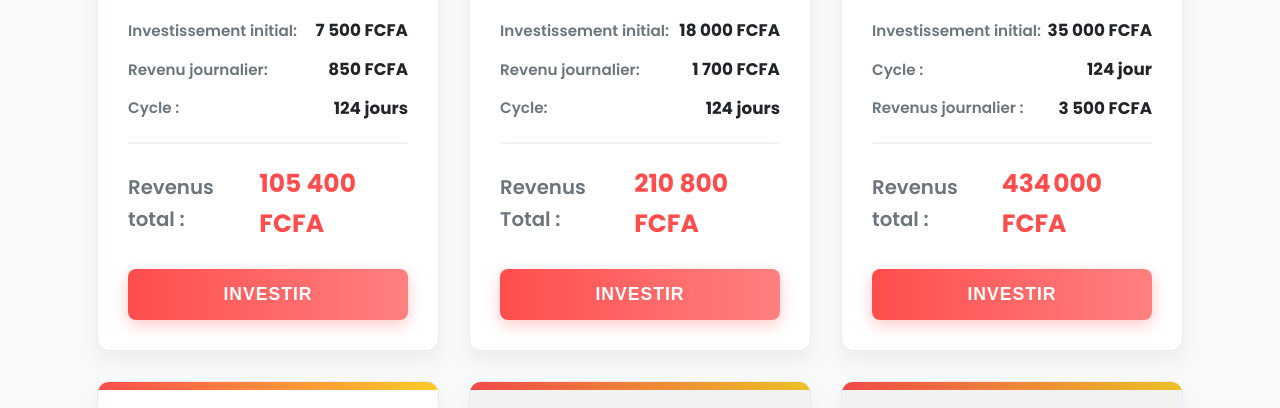
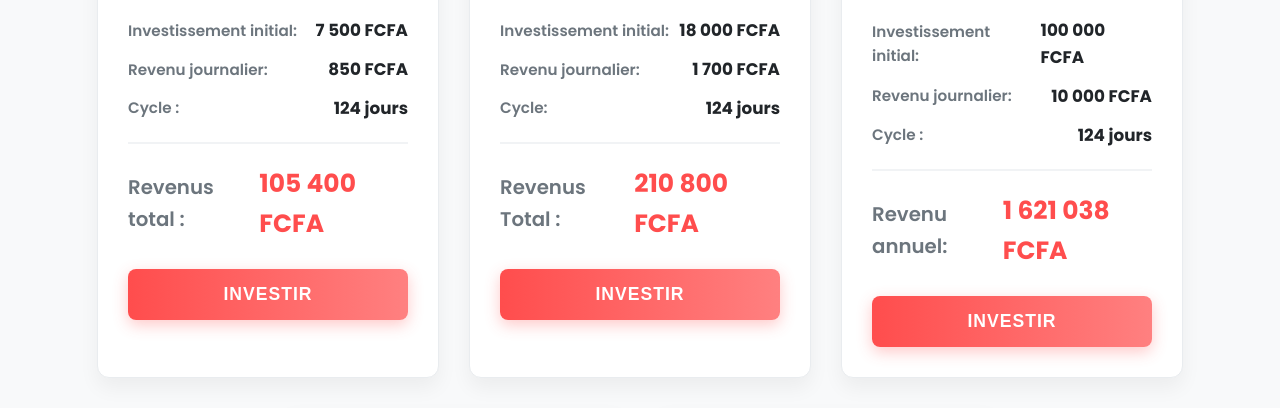
Before and after one commit to Site462/Sprite-Coke, a plain HTML site: page investi.html in a window 1280 px wide. Shown: the part 271-679 px from the top of the page. Drawn offline with Linux system fonts and the light colour scheme.

Commit message:
Update investi.html

```diff
--- a/investi.html
+++ b/investi.html
@@ -303,7 +303,7 @@
         </div>
 
         <!-- VIP2 -->
-        <div class="investment-card" data-level="VIP2" data-investment="18000" data-hourly="30.26" data-daily="1700.5" data-monthly="210800" data-annual="265077.6">
+        <div class="investment-card" data-level="VIP2" data-investment="25.000" data-hourly="30.26" data-daily="1700.5" data-monthly="210800" data-annual="265077.6">
             <div class="level">VIP2</div>
             <div class="detail">
                 <span class="detail-label">Investissement initial:</span>
@@ -325,28 +325,7 @@
             <button class="invest-button">INVESTIR</button>
         </div>
 
-        <!-- VIP3 -->
-        <div class="investment-card" data-level="VIP3" data-investment="35000" data-hourly="60.2" data-daily="1444.8" data-monthly="43344" data-annual="527688">
-            <div class="level">VIP3</div>
-            <div class="detail">
-                <span class="detail-label">Investissement initial:</span>
-                <span class="detail-value">35 000 FCFA</span>
-            </div>
 
-            <div class="detail">
-                <span class="detail-label">Cycle :</span>
-                <span class="detail-value">124 jour</span>
-            </div>
-            <div class="detail">
-                <span class="detail-label">Revenus journalier :</span>
-                <span class="detail-value">3 500 FCFA</span>
-            </div>
-            <div class="total">
-                <span class="detail-label">Revenus total :</span>
-                <span class="detail-value">434 000 FCFA</span>
-            </div>
-            <button class="invest-button">INVESTIR</button>
-        </div>
 
         <!-- VIP4 -->
         <div class="investment-card" data-level="VIP4" data-investment="100000" data-hourly="185.05" data-daily="4441.2" data-monthly="133236" data-annual="1621038">
```
